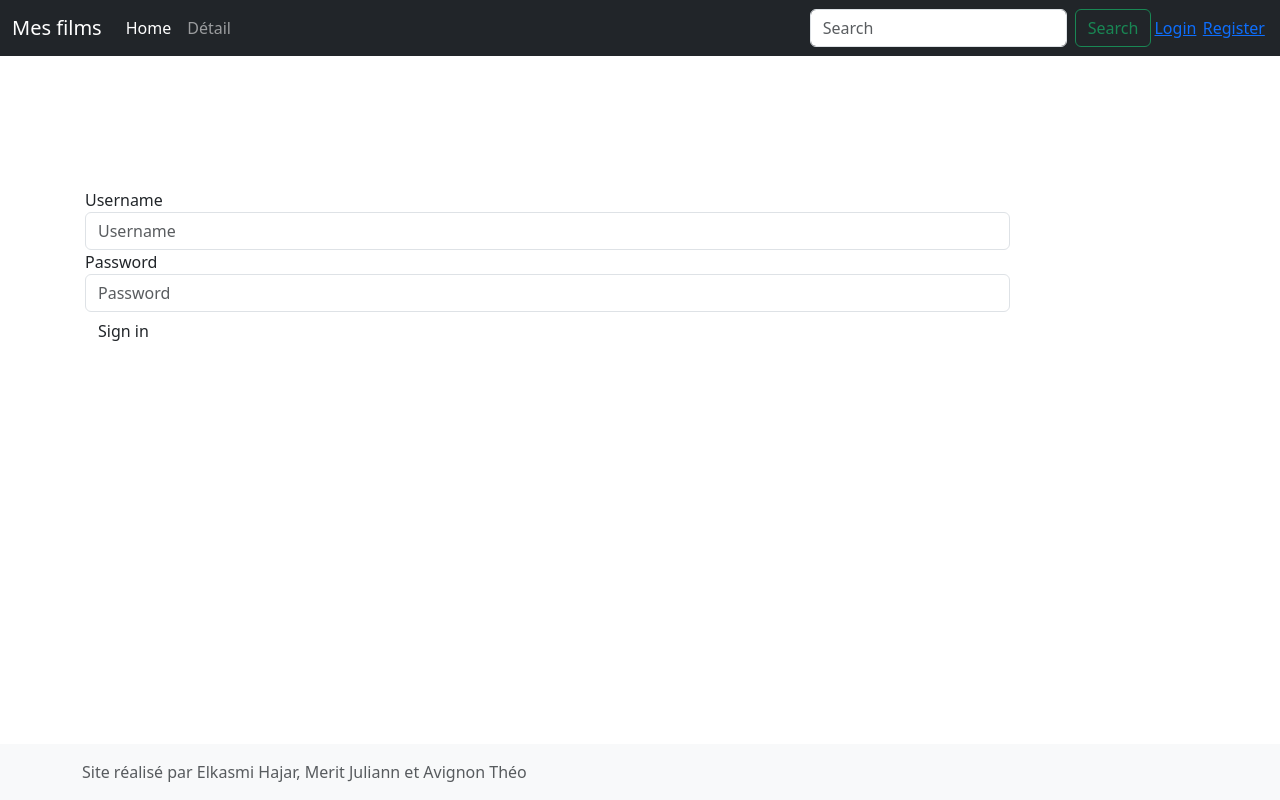
After one commit to JuliannMerit/Projet_WEB, a Flask app: page /login/ in a window 1280 px wide. The commit adds this page. Run offline with Flask 3, Linux system fonts and the light colour scheme; some libraries are stand-ins or nearby versions.

Commit message:
ajout des fonctions de login, register, suivant, precedent, et des commentaire. Correction des erreurs dans le fichier yaml et dans le nom d'une image, ajout de données dans les fichiers html et ajouts de fichiers html

```diff
--- a/src/data.yml
+++ b/src/data.yml
@@ -18,7 +18,7 @@
   genre : Action, Science-fiction
   lien : https://www.youtube.com/watch?v=2wcj6SrX4zw
   img : aquaman_2.png
-- nom_films: Spider Man No Way Home
+- nom_film: Spider Man No Way Home
   realisateur: Jon Watts
   genre : Action, Science-fiction
   lien : https://www.youtube.com/watch?v=rt-2cxAiPJk
--- a/src/static/home.css
+++ b/src/static/home.css
@@ -1,17 +1,62 @@
-h1 {color: red;}
-div.sample{
+h1 {
+    color: red;
+}
+
+div.sample {
     text-align: center;
     margin-left: 25%;
     margin-right: 25%;
+    margin-bottom: 3em;
 }
-main{
+
+main {
     margin-top: 8em;
 }
-footer{
+
+.sample img {
+    width: 8em;
+    padding-bottom: 0.5em;
+}
+
+footer {
     position: fixed;
     bottom: 0;
     width: 100%;
 }
-main > .container {
+
+main>.container {
     padding: 60px 15px 0;
 }
+
+li {
+    list-style-type: none;
+
+}
+
+div.affichage {
+    text-align: center;
+    margin-left: 25%;
+    margin-right: 25%;
+    margin-bottom: 5em;
+}
+
+.affichage img {
+    width: 15em;
+    padding-bottom: 0.5em;
+}
+
+div.affichage ul li{
+    margin: 0.5em;
+}
+
+.precedent-suivant{
+    margin: 0em 0.5em 0em 0.5em;
+}
+
+.username-log{
+    color: white;
+}
+
+.navbar-right li{
+    margin: 0.2em;
+}
--- a/src/templates/base.html
+++ b/src/templates/base.html
@@ -9,7 +9,7 @@
         <!-- Bootstrap CSS -->
         {{ bootstrap.load_css() }}
       {% endblock %}
-      <title>Ma bibliothèque SF</title>
+      <title>Mes films</title>
     {% endblock %}
   </head>
 
@@ -18,7 +18,7 @@
       <!-- Fixed navbar -->
       <nav class="navbar navbar-expand-md navbar-dark fixed-top bg-dark">
         <div class="container-fluid">
-          <a class="navbar-brand" href="#">My Books</a>
+          <a class="navbar-brand" href="#">Mes films</a>
           <button class="navbar-toggler" type="button" data-bs-toggle="collapse" data-bs-target="#navbarCollapse" aria-controls="navbarCollapse" aria-expanded="false" aria-label="Toggle
                     navigation"><span class="navbar-toggler-icon"></span></button>
           <div class="collapse navbar-collapse" id="navbarCollapse">
@@ -27,16 +27,30 @@
                 <a class="nav-link active" aria-current="page" href="..">Home</a>
               </li>
               <li class="nav-item">
-                <a class="nav-link" href="https://google.com/">Link</a>
-              </li>
-              <li class="nav-item">
-                <a class="nav-link disabled">Disabled</a>
+                <a class="nav-link" href="/detail/1">Détail</a>
               </li>
             </ul>
             <form class="d-flex" role="search">
               <input class="form-control me-2" type="search" placeholder="Search" aria-label="Search" />
               <button class="btn btn-outline-success" type="submit">Search</button>
             </form>
+            <ul class="nav navbar-nav navbar-right">
+              {% if current_user.is_authenticated %}
+                <li>
+                  <p class="username-log" >{{ current_user.username }}</p>
+                </li>
+                <li>
+                  <a href="{{ url_for('logout') }}">Logout</a>
+                </li>
+              {% else %}
+                <li>
+                  <a href="{{ url_for('login') }}">Login</a>
+                </li>
+                <li>
+                  <a href="{{ url_for('register') }}">Register</a>
+                </li>
+              {% endif %}
+            </ul>
           </div>
         </div>
       </nav>
@@ -51,7 +65,7 @@
     </main>
     <footer class="footer mt-auto py-3 bg-light">
       <div class="container">
-        <span class="text-muted">Place sticky footer content here.</span>
+        <span class="text-muted">Site réalisé par Elkasmi Hajar, Merit Juliann et Avignon Théo</span>
       </div>
     </footer>
     {% block scripts %}
--- a/src/templates/home.html
+++ b/src/templates/home.html
@@ -6,8 +6,8 @@
 {% block content %}
   <h1>{{ title }}</h1>
   <div class="sample">
-    {% for x in books %}a
-      <a href="{{ url_for('detail', id = x.id) }}"><img src="{{ url_for('static', filename = 'images/' + x.img) }}" alt="{{ x.title }}" title="{{ x.title }}" /></a>
+    {% for x in films %}
+      <a href="{{ url_for('detail', id = x.id) }}"><img src="{{ url_for('static', filename = 'image/' + x.img) }}" alt="{{ x.nom_film }}" title="{{ x.nom_film }}" /></a>
     {% endfor %}
   </div>
 {% endblock %}
--- /dev/null
+++ b/src/templates/login.html
@@ -0,0 +1,25 @@
+{% extends 'base.html' %}
+
+{% block styles %}
+  {{ super() }}
+  <link rel="stylesheet" href="{{ url_for('static', filename = 'home.css') }}" />
+{% endblock %}
+
+{% block content %}
+  <form class="form-horizontal" role="form" method="POST" action="{{ url_for('login') }}">
+    {{ form.hidden_tag() }}
+    <div class="form-group">
+      <label for="username" class="col-sm-2 control-label">{{ form.username.label }}</label>
+      <div class="col-sm-10">{{ form.username(size = 50, class = 'form-control', placeholder = 'Username') }}</div>
+    </div>
+    <div class="form-group">
+      <label for="password" class="col-sm-2 control-label">{{ form.password.label }}</label>
+      <div class="col-sm-10">{{ form.password(size = 50, class_ = 'form-control', placeholder = 'Password') }}</div>
+    </div>
+    <div class="form-group">
+      <div class="col-sm-offset -2 col-sm-10">
+        <button type="submit" class="btn btn-default">Sign in</button>
+      </div>
+    </div>
+  </form>
+{% endblock %}
--- a/src/views.py
+++ b/src/views.py
@@ -1,19 +1,161 @@
 from .app import app
-from flask import render_template, url_for
-from .models import get_sample
-#from .commands import*
-#from .views import *
+from flask import render_template, url_for, redirect
+from .models import db, get_realisateur, User, get_sample, get_commentaires, Commentaire
 from flask_wtf import FlaskForm
-from wtforms import StringField , HiddenField, PasswordField
+from wtforms import StringField , HiddenField, PasswordField, TextAreaField
 from wtforms.validators import DataRequired
 from hashlib import sha256
+from flask_login import login_user, logout_user, login_required, current_user
+from flask import request
 
-class AuthorForm(FlaskForm):
+class RealisateurForm(FlaskForm):
     id = HiddenField('id')
-    name = StringField('Nom', validators =[ DataRequired ()])
+    nom = StringField('Nom', validators =[ DataRequired ()])
+
+class LoginForm(FlaskForm):
+    username = StringField('Username')
+    password = PasswordField('Password')
+    next = HiddenField()
+
+    def get_authenticated_user(self):
+        user = User.query.get(self.username.data)
+        if user is None:
+            return None
+        m = sha256()
+        m.update(self.password.data.encode())
+        passwd = m.hexdigest()
+        if passwd == user.password:
+            return user
+        else:
+            return None
+
+class RegisterForm(FlaskForm):
+    username = StringField('Username')
+    password = PasswordField('Password')
+
+    def create_user(self):
+        user = User.query.get(self.username.data)
+        if user is None:
+            m = sha256()
+            m.update(self.password.data.encode())
+            passwd = m.hexdigest()
+            user = User(username=self.username.data, password=passwd)
+            db.session.add(user)
+            db.session.commit()
+            return user
+        else:
+            return None
+
+class CommentaireForm(FlaskForm):
+    commentaire = TextAreaField('Commentaire')
+    id_film = HiddenField('id_film')
+
+    def create_commentaire(self):
+        commentaire = Commentaire.query.get(self.commentaire.data)
+        if commentaire is None:
+            nom_user = current_user.username
+            commentaire = Commentaire(commentaire=self.commentaire.data,
+                                      id_film=self.id_film.data,
+                                      nom_user=nom_user)
+            db.session.add(commentaire)
+            db.session.commit()
+            return commentaire
+        else:
+            return None
 
 @app.route('/')
 def home():
     return render_template('home.html',
-                           title="Hello World",
-                           books=get_sample())
+                           title="Voici la liste des films",
+                           films=get_sample())
+
+@app.route('/detail/<id>', methods=("GET", "POST"))
+@login_required
+def detail(id):
+    films = get_sample()
+    film = films[int(id)-1]
+    nb_films = len(films)
+    commentaires = get_commentaires(id)
+    #Recuperation des infos de l'utilisateur connecté
+    user = current_user.username
+    #Creation du formulaire
+    f = CommentaireForm(id_film = int(id))
+    print(type(f.commentaire.data))
+    print(type(f.id_film.data))
+    print(f.validate_on_submit())
+    #Si le formulaire est valide
+    if f.validate_on_submit():
+        #Creation du commentaire
+        f.create_commentaire()
+        #Redirection vers la page du film
+        return redirect(url_for('detail',
+                                nb_films=nb_films,
+                                id=f.id_film.data,
+                                user=user,
+                                today=today))
+    #Sinon on affiche la page du film
+    return render_template('detail.html',
+                            film=film,
+                            commentaires=commentaires,
+                            form=f,
+                            user=user,
+                            today=today,
+                            nb_films=nb_films)
+
+@app.route('/edit/realisateur/<id>')
+@login_required
+def edit_realisateur(id):
+    r = get_realisateur(id)
+    f = RealisateurForm(id = r.id, nom = r.nom)
+    return render_template('edit_realisateur.html',
+                            realisateur=r,
+                            form=f)
+
+@app.route('/save/realisateur/', methods=("POST",))
+def save_realisateur():
+    a = None
+    f = RealisateurForm()
+    if f.validate_on_submit():
+        id = int(f.id.data)
+        r = get_realisateur(id)
+        r.nom = f.nom.data
+        db.session.commit()
+        return redirect(url_for('detail', id=r.id))
+    r = get_realisateur(int(f.id.data))
+    return render_template('edit_realisateur.html',
+                            realisateur=r,
+                            form=f)
+
+@app.route('/login/',methods=("GET","POST"))
+def login():
+    f=LoginForm()
+    if not f.is_submitted():
+        f.next.data=request.args.get("next")
+    if f.validate_on_submit():
+        user=f.get_authenticated_user()
+        if user:
+            login_user(user)
+            next=f.next.data or url_for("home")
+            return redirect(next)
+        else:
+            return render_template("login.html",form=f)
+    return render_template("login.html",form=f)
+
+@app.route("/logout/")
+def logout():
+    logout_user()
+    return redirect(url_for('home'))
+
+@app.route('/register/',methods=("GET","POST"))
+def register():
+    f=RegisterForm()
+    if not f.is_submitted():
+        f.next.data=request.args.get("next")
+    if f.validate_on_submit():
+        user=f.create_user()
+        if user:
+            login_user(user)
+            return redirect("/")
+        else:
+            return render_template("register.html",form=f)
+    return render_template("register.html",form=f)
```
Also changed, not shown: src/app.py (+5 -7 lines), src/commands.py (+44 -14 lines), src/models.py (+45 -23 lines), src/templates/detail.html (+34 -6 lines), src/templates/edit_realisateur.html (added, +16 -0 lines), src/templates/register.html (added, +25 -0 lines), src/static/image/les_gardiens_de_la_galaxie_vol_3.png (added).
